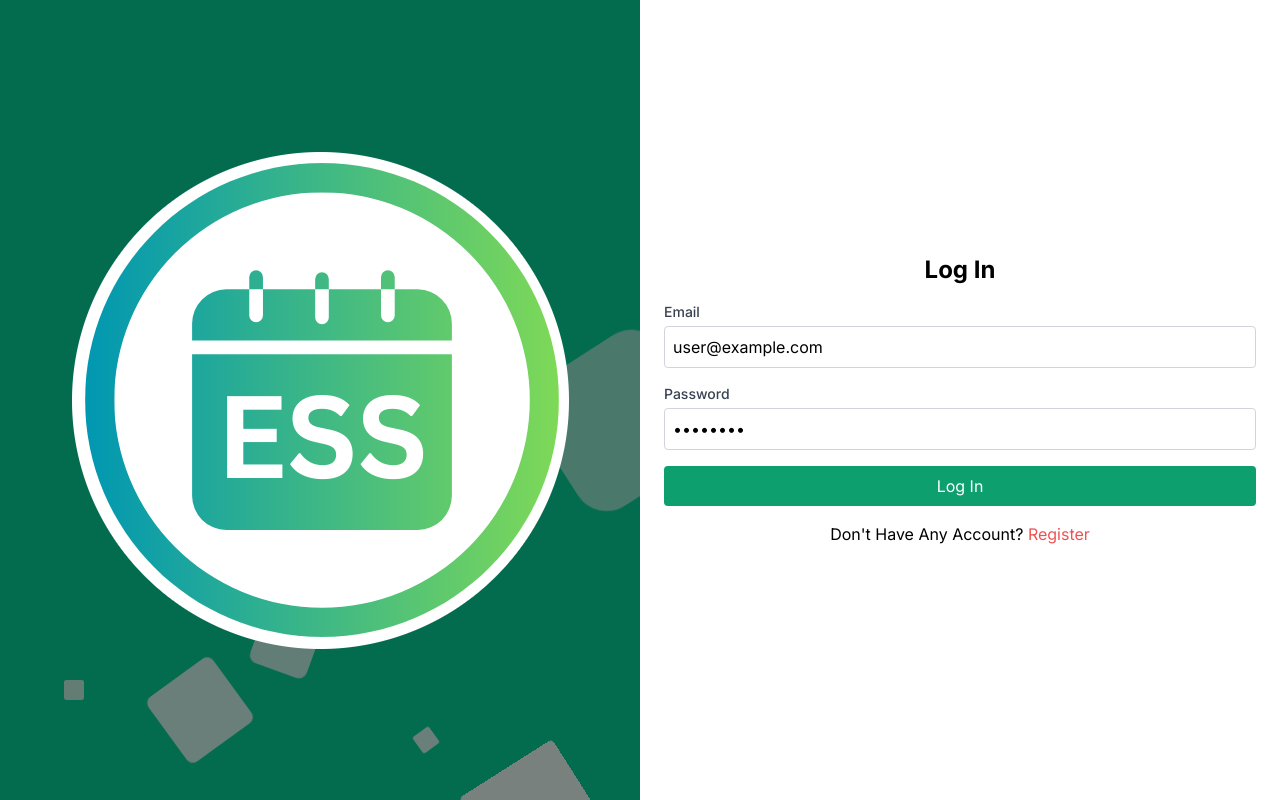
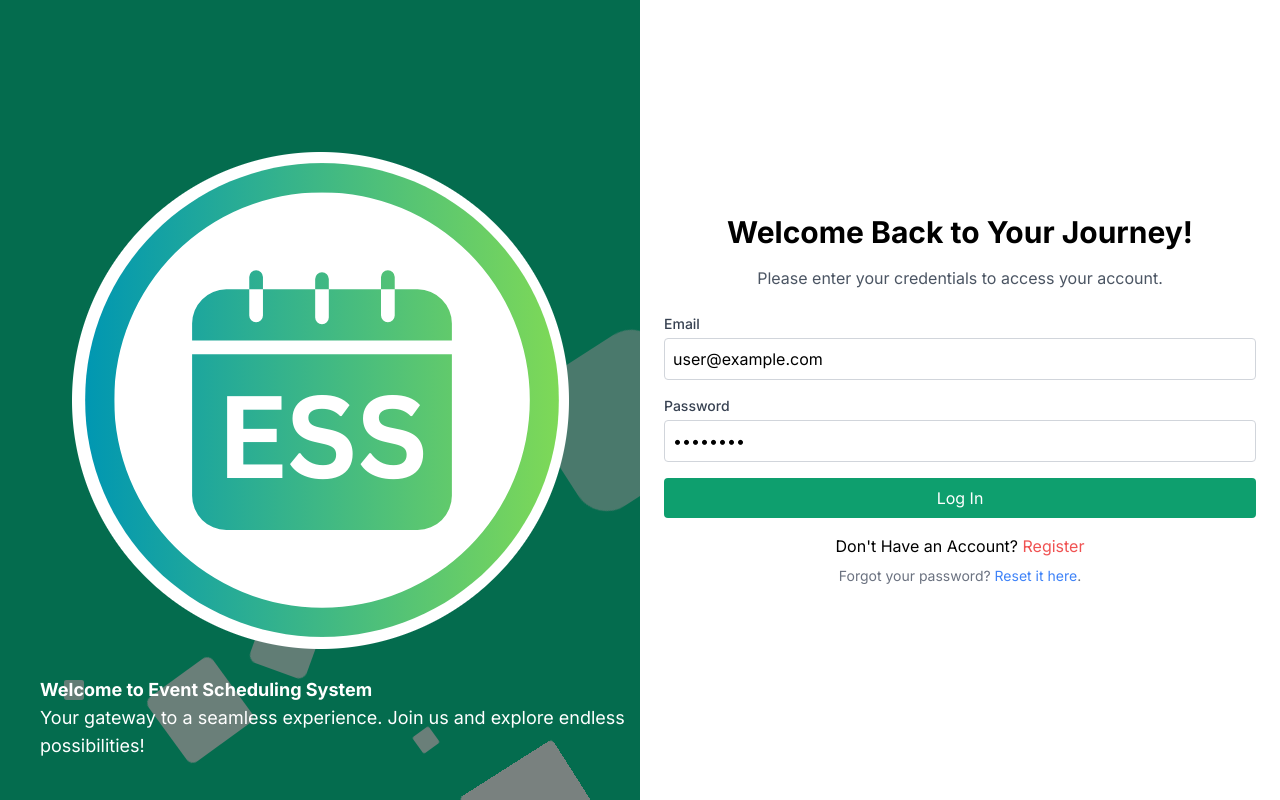
Before and after one commit to teamCodeblitz/project2, a SvelteKit app: page / in a window 1280 px wide. Built offline with nearby package versions, Linux system fonts and the light colour scheme.

Commit message:
Initial Commit

```diff
--- a/src/routes/login/+page.svelte
+++ b/src/routes/login/+page.svelte
@@ -153,6 +153,7 @@
     z-index: 2;
 }
 </style>
+
 <div class="flex flex-col min-h-screen md:flex-row">
     <div class="flex-1 bg-green-700 flex items-center justify-center relative">
         <ul class="circles">
@@ -174,10 +175,15 @@
         <div class="image-container">
             <img src="./ESS.png" alt="Fallback description if image fails to load" class="max-w-full h-auto" aria-hidden="true" />
         </div>
+        <div class="absolute bottom-10 left-10 text-white text-lg">
+            <h1 class="font-bold">Welcome to Event Scheduling System</h1>
+            <p>Your gateway to a seamless experience. Join us and explore endless possibilities!</p>
+        </div>
     </div>
     <div class="flex-1 flex items-center justify-center">
         <form on:submit|preventDefault={handleSubmit} class="p-6 w-full md:w-2/3">
-            <h2 class="text-2xl font-bold mb-4 text-center">Log In</h2>
+            <h2 class="text-3xl font-extrabold mb-4 text-center text-gradient">Welcome Back to Your Journey!</h2>
+            <p class="text-center mb-6 text-gray-600">Please enter your credentials to access your account.</p>
             <div class="mb-4">
                 <label for="email" class="block text-sm font-medium text-gray-700">Email</label>
                 <input type="email" id="email" bind:value={email} required class="mt-1 block w-full p-2 border border-gray-300 rounded" />
@@ -187,9 +193,10 @@
                 <input type="password" id="password" bind:value={password} required class="mt-1 block w-full p-2 border border-gray-300 rounded" />
             </div>
             <button type="submit" class="w-full bg-green-500 text-white p-2 rounded hover:bg-green-600" on:click={handleLogin}>Log In</button>
-            <p class="mt-4 text-center">Don't Have Any Account?
+            <p class="mt-4 text-center">Don't Have an Account?
                 <button type="button" class="text-red-500" on:click={() => window.location.href='/projec/register'}>Register</button>
             </p>
+            <p class="mt-2 text-center text-sm text-gray-500">Forgot your password? <a href="/reset-password" class="text-blue-500">Reset it here</a>.</p>
         </form>
     </div>
 </div>
--- a/src/routes/register/+page.svelte
+++ b/src/routes/register/+page.svelte
@@ -170,10 +170,15 @@
             <div class="image-container">
                 <img src="./ESS.png" alt="Fallback description if image fails to load" class="max-w-full h-auto" aria-hidden="true" />
             </div>
+            <div class="absolute bottom-10 left-10 text-white text-lg">
+                <h1 class="font-bold">Welcome to Event Scheduling System</h1>
+                <p>Your gateway to a seamless experience. Join us and explore endless possibilities!</p>
+            </div>
         </div>
     <div class="flex-1 flex items-center justify-center">
         <form on:submit|preventDefault={handleSubmit} class="p-6 w-full md:w-2/3">
-            <h2 class="text-2xl font-bold mb-4 text-center">Register</h2>
+            <h2 class="text-3xl font-extrabold mb-4 text-center text-gradient">Join Us on Your Journey!</h2>
+            <p class="text-center mb-6 text-gray-600">To get started, please fill in your details to create an account.</p>
             <div class="mb-4">
                 <label for="email" class="block text-sm font-medium text-gray-700">Email</label>
                 <input type="email" id="email" bind:value={email} required class="mt-1 block w-full p-2 border border-gray-300 rounded" placeholder="Enter your email"/>
```
